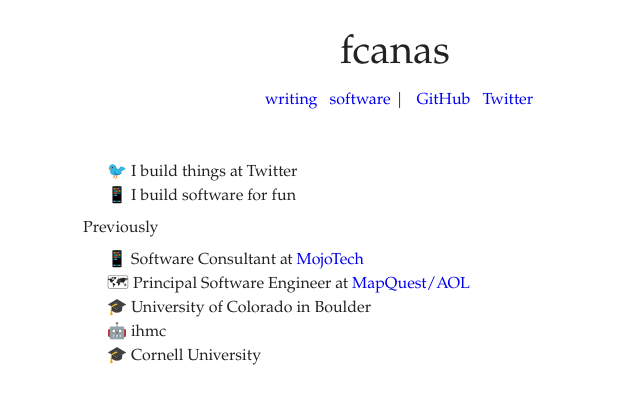
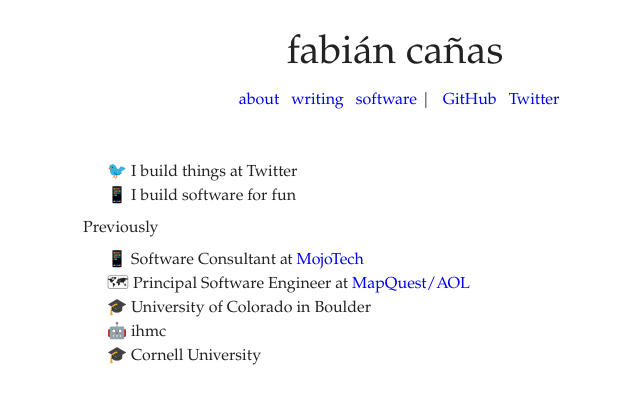
Before and after one commit to fcanas/fcanas.github.io, a plain HTML site: page index.html in a window 1280 px wide. Shown: the whole page, without its empty margins (245-885 px from the left). Drawn offline with Linux system fonts and the light colour scheme.

Commit message:
change name and naivgation

```diff
--- a/index.html
+++ b/index.html
@@ -2,15 +2,16 @@
 <head>
   <meta charset="utf-8">
   <meta name="viewport" content="width=device-width, initial-scale=1.0, user-scalable=yes">
-  <title>fcanas</title>
+  <title>fabián cañas</title>
   <style type="text/css">code{white-space: pre;}</style>
   <link rel="stylesheet" href="/writ.min.css">
 </head>
 <body>
 <header>
-<h1>fcanas</h1>
+<h1>fabián cañas</h1>
 <nav>
 <ul>
+  <li><a href='/'>about</a></li>
   <li><a href='/blog/'>writing</a></li>
   <li><a href='/software/'>software</a></li>
   |
```
